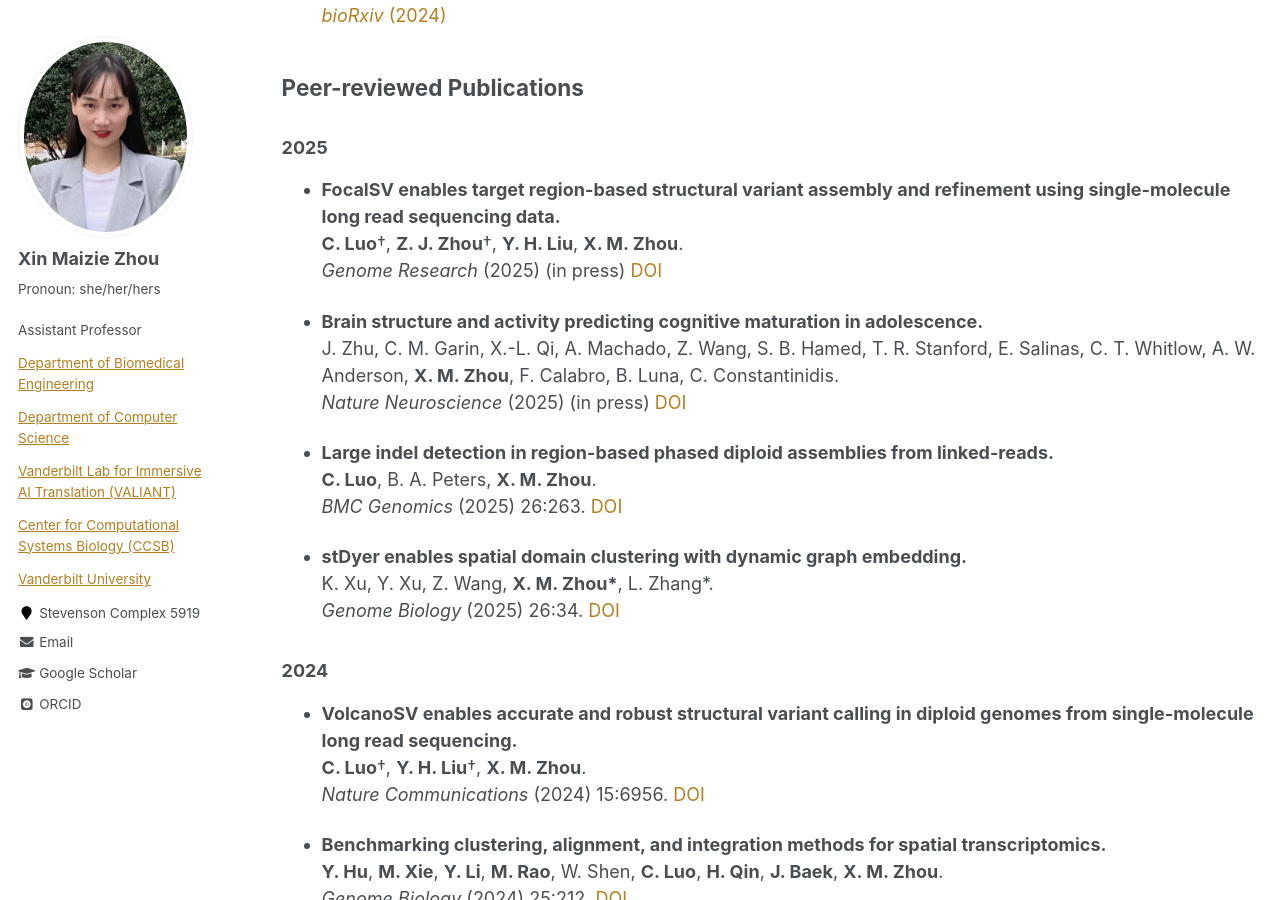
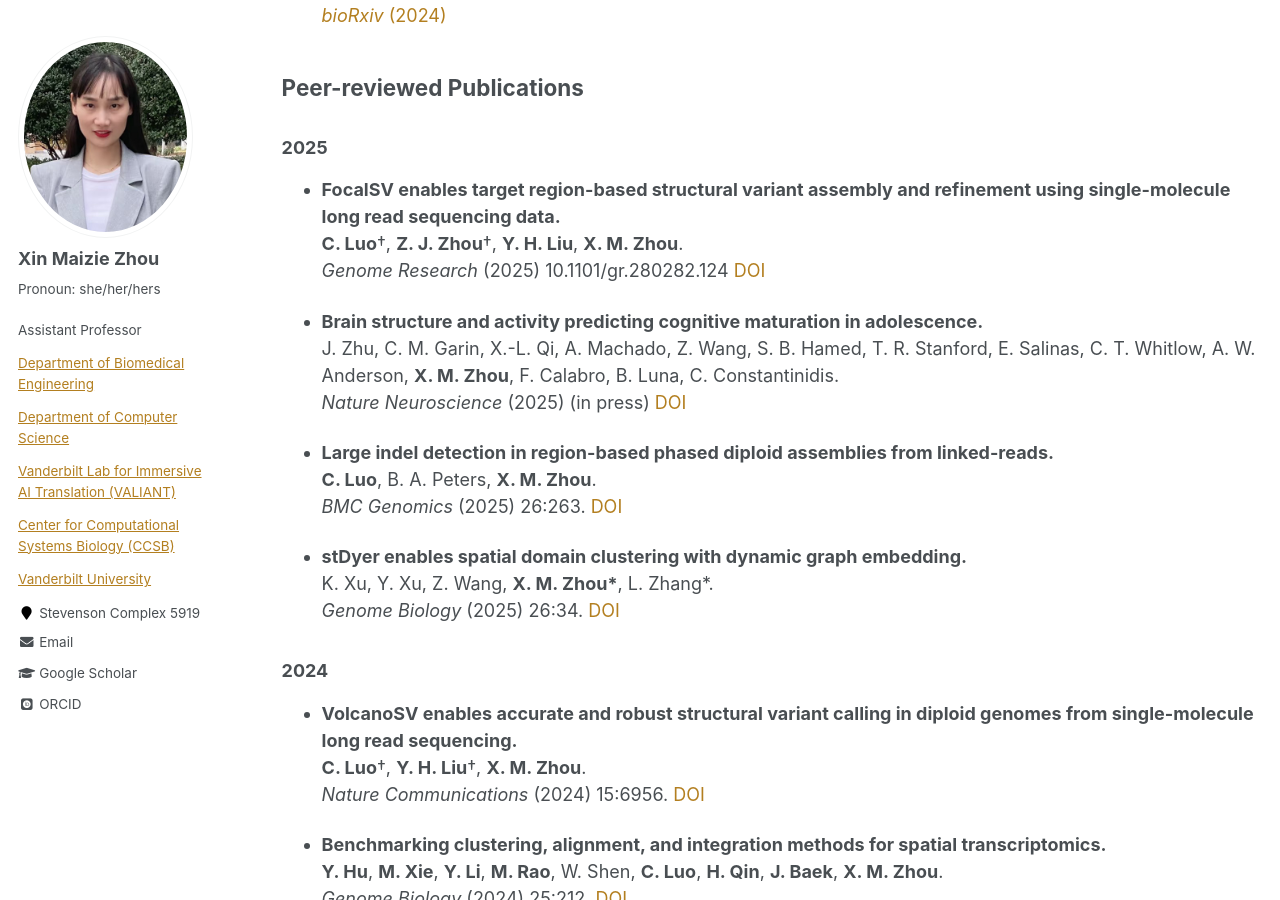
Before and after one commit to maiziezhoulab/Maiziezhoulab.github.io, a Jekyll site: the page built from _pages/publications.md, in a window 1280 px wide and 900 px high, scrolled down 1327 px. Built offline with Jekyll 4.4.1, drawn with Linux system fonts in a browser that asks for light colours; some web fonts are replaced.

Commit message:
Update publications.md

```diff
--- a/_pages/publications.md
+++ b/_pages/publications.md
@@ -63,7 +63,7 @@ used Xin Maizie Zhou (X. M. Zhou) for publications after 2022.
 ### 2025
 - **FocalSV enables target region-based structural variant assembly and refinement using single-molecule long read sequencing data.**
   **C. Luo**†, **Z. J. Zhou**†, **Y. H. Liu**, **X. M. Zhou**.
-  _Genome Research_ (2025) (in press) [DOI](https://doi.org/10.1101/gr.280282.124)
+  _Genome Research_ (2025) 10.1101/gr.280282.124 [DOI](https://doi.org/10.1101/gr.280282.124)
 
 - **Brain structure and activity predicting cognitive maturation in adolescence.**
   J. Zhu, C. M. Garin, X.-L. Qi, A. Machado, Z. Wang, S. B. Hamed, T. R. Stanford, E. Salinas, C. T. Whitlow, A. W. Anderson, **X. M. Zhou**, F. Calabro, B. Luna, C.   Constantinidis.
```
